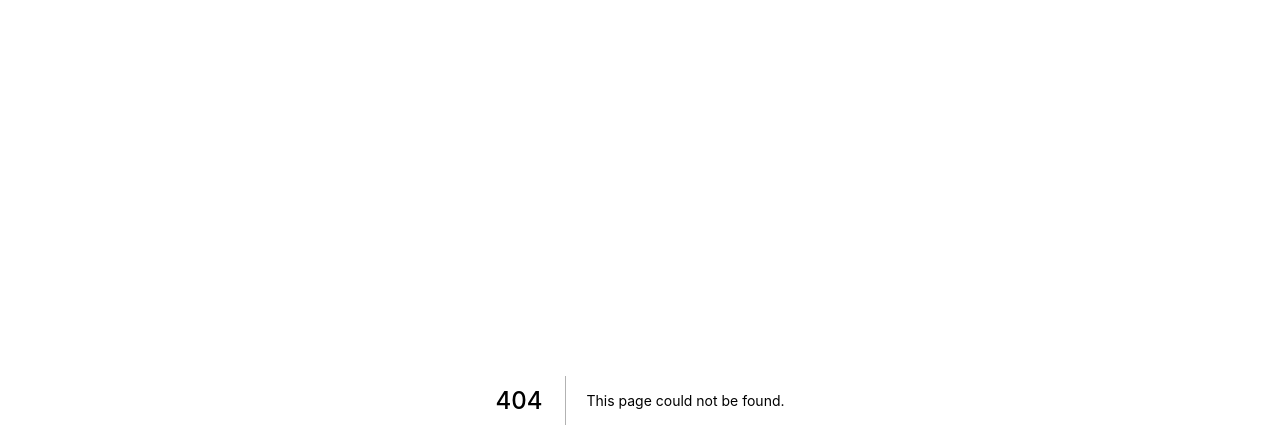
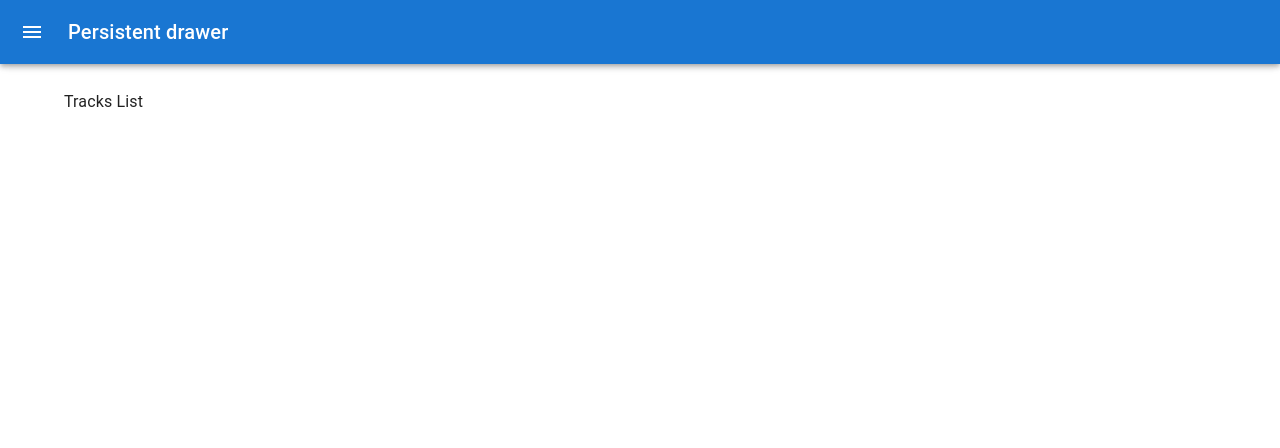
Before and after one commit to rkostevka/spotify-project, a Next.js app in the folder client/: page /tracks in a window 1280 px wide. Before the commit this address had no page. Shown: the top 448 px of the page. Built offline with nearby package versions, Linux system fonts and the light colour scheme.

Commit message:
Client: Drawer, Router

```diff
--- a/client/components/Navbar.tsx
+++ b/client/components/Navbar.tsx
@@ -17,6 +17,14 @@ import ListItemIcon from '@mui/material/ListItemIcon';
 import ListItemText from '@mui/material/ListItemText';
 import InboxIcon from '@mui/icons-material/MoveToInbox';
 import MailIcon from '@mui/icons-material/Mail';
+import {useRouter} from "next/router";
+
+
+const menuItems = [
+    {text: 'Main', href: '/'},
+    {text: 'Tracks List', href: '/tracks'},
+    {text: 'Albums List', href: '/albums'}
+];
 
 const drawerWidth = 240;
 
@@ -72,6 +80,7 @@ const DrawerHeader = styled('div')(({ theme }) => ({
 export default function Navbar() {
     const theme = useTheme();
     const [open, setOpen] = React.useState(false);
+    const router = useRouter();
 
     const handleDrawerOpen = () => {
         setOpen(true);
@@ -119,8 +128,8 @@ export default function Navbar() {
                     </IconButton>
                 </DrawerHeader>
                 <List>
-                    {['Main', 'Tracks List', 'Ulbums List'].map((text, index) => (
-                        <ListItem button key={text}>
+                    {menuItems.map(({text, href}, index) => (
+                        <ListItem button key={href} onClick={() => router.push(href)}>
                             <ListItemIcon>
                                 {index % 2 === 0 ? <InboxIcon /> : <MailIcon />}
                             </ListItemIcon>
--- /dev/null
+++ b/client/layouts/MainLayout.tsx
@@ -0,0 +1,17 @@
+import { Container } from '@mui/material';
+import React from 'react';
+import Navbar from '../components/Navbar';
+
+const MainLayout: React.FC = ({children}) => {
+    return (
+        <>
+            <Navbar />
+            <Container style={{marginTop: '90px'}}>
+                {children}
+            </Container>
+
+        </>
+    );
+};
+
+export default MainLayout;
--- /dev/null
+++ b/client/pages/tracks/index.tsx
@@ -0,0 +1,12 @@
+import React from 'react';
+import MainLayout from '../../layouts/MainLayout';
+
+const Index = () => {
+    return (
+        <MainLayout>
+            Tracks List
+        </MainLayout>
+    );
+};
+
+export default Index;
```
Also changed, not shown: client/pages/index.tsx (+7 -5 lines).
